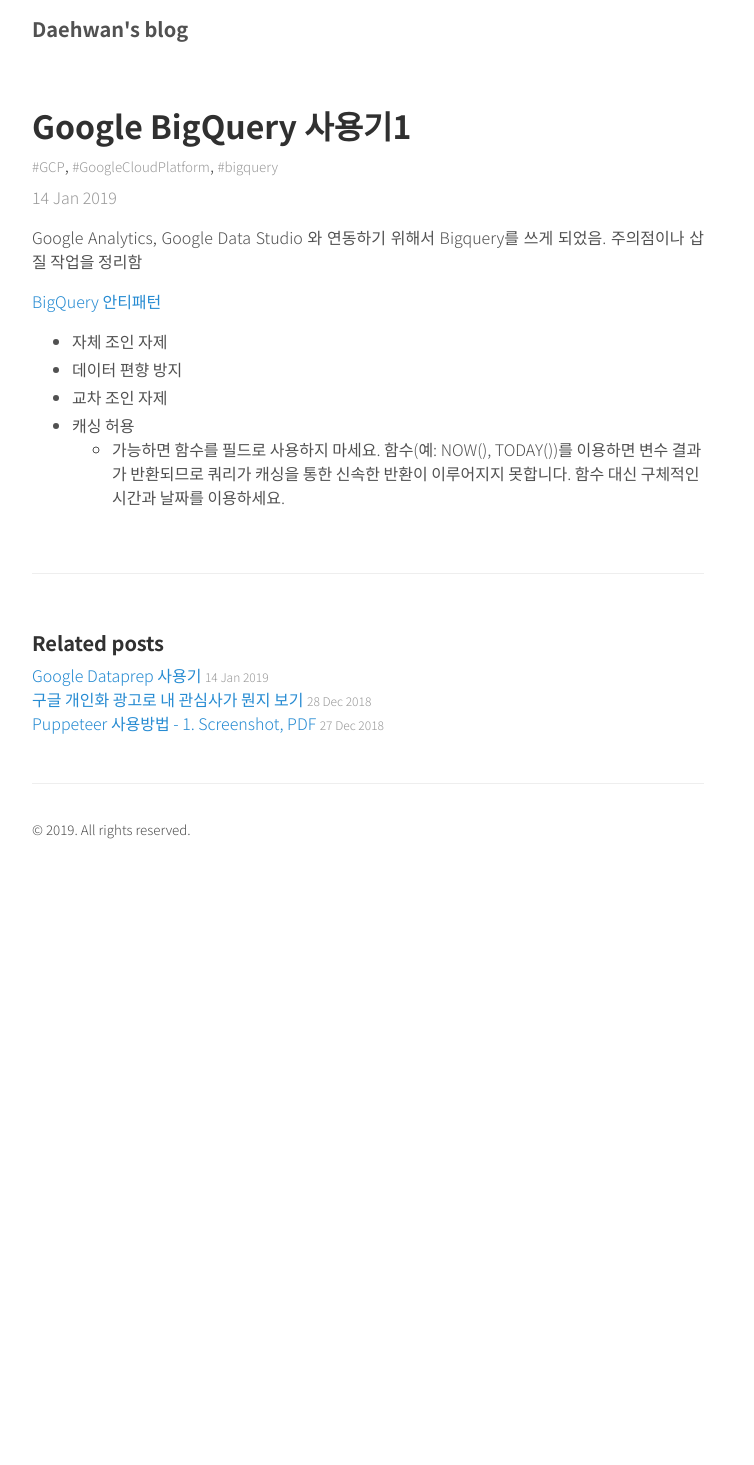
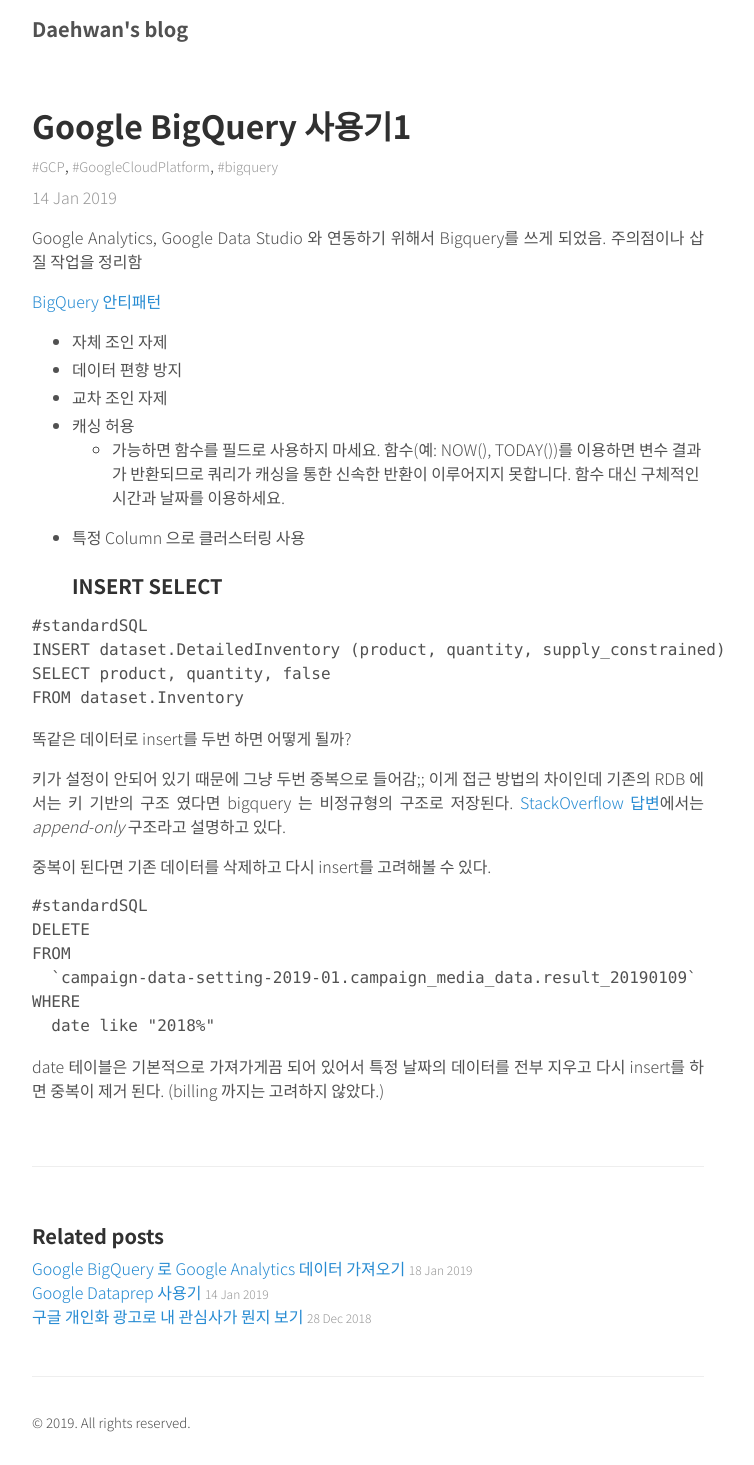
Before and after one commit to daehwann/blog, a Jekyll site: the page built from _posts/2019-01-14-google-bigquery-notes.md, in a window 1280 px wide. Shown: the whole page, without its empty margins (272-1026 px from the left). Built offline with Jekyll 4.4.1, drawn with Linux system fonts in a browser that asks for light colours; comment, search, counter and statistics services are not loaded; before the commit the page ends 900 px from its top, so only the background shows below that.

Commit message:
Add article

````diff
--- a/_posts/2019-01-14-google-bigquery-notes.md
+++ b/_posts/2019-01-14-google-bigquery-notes.md
@@ -13,3 +13,29 @@
 - 교차 조인 자제
 - 캐싱 허용
   - 가능하면 함수를 필드로 사용하지 마세요. 함수(예: NOW(), TODAY())를 이용하면 변수 결과가 반환되므로 쿼리가 캐싱을 통한 신속한 반환이 이루어지지 못합니다. 함수 대신 구체적인 시간과 날짜를 이용하세요.
+- 특정 Column 으로 클러스터링 사용
+
+  ### INSERT SELECT
+
+```SQL
+#standardSQL
+INSERT dataset.DetailedInventory (product, quantity, supply_constrained)
+SELECT product, quantity, false
+FROM dataset.Inventory
+```
+
+똑같은 데이터로 insert를 두번 하면 어떻게 될까?
+
+키가 설정이 안되어 있기 때문에 그냥 두번 중복으로 들어감;;
+이게 접근 방법의 차이인데 기존의 RDB 에서는 키 기반의 구조 였다면 bigquery 는 비정규형의 구조로 저장된다. [StackOverflow 답변](https://stackoverflow.com/a/42944926)에서는 _append-only_ 구조라고 설명하고 있다.
+
+중복이 된다면 기존 데이터를 삭제하고 다시 insert를 고려해볼 수 있다.
+```SQL
+#standardSQL
+DELETE
+FROM
+  `campaign-data-setting-2019-01.campaign_media_data.result_20190109`
+WHERE
+  date like "2018%"
+```
+date 테이블은 기본적으로 가져가게끔 되어 있어서 특정 날짜의 데이터를 전부 지우고 다시 insert를 하면 중복이 제거 된다. (billing 까지는 고려하지 않았다.)
--- /dev/null
+++ b/_posts/2019-01-18-google-analytics-link-to-bigquery.md
@@ -0,0 +1,145 @@
+---
+layout: post
+title: Google BigQuery 로 Google Analytics 데이터 가져오기
+tags: [GCP, GoogleCloudPlatform, BigQuery, GoogleAnalytics]
+---
+
+Google Analytics 데이터를 BigQuery로 가져와서 내/외부 데이터와 연동하는 작업이 필요하다.
+
+## 연결 - GA 설정
+
+연결하고자 하는 속성의 Admin > All Products 에서 BigQuery 연동을 설정할 수 있다.
+
+![]({{site.baseurl}}/public/img/2019-01-24-14-10-13.png)
+
+연결하고자 하는 프로젝트의 ID 를 입력한다.
+
+![]({{site.baseurl}}/public/img/2019-01-24-14-09-20.png)
+
+view를 선택한다. 선택한 시점으로 부터 13개월 이전까지 가져온다고 한다.
+
+![]({{site.baseurl}}/public/img/2019-01-24-14-16-29.png)
+
+테이블이 쌓일때마다 노티 메일을 주는데 매일 메일을 받으니 귀찮더라. 실패시에만 노티를 주면 될것 같다.
+
+![]({{site.baseurl}}/public/img/2019-01-24-14-18-15.png)
+
+GA 데이터 Export 시점을 설정하는건데 Ad를 바로 연결하지 않아서 주기적으로만 실행시켰다.
+
+![]({{site.baseurl}}/public/img/2019-01-24-14-20-02.png)
+
+5단계에서 Confirm 을 하면 연결이 완료된다.
+
+## 연결 - BigQuery 설정
+
+GCP 프로젝트에 GA 데이터를 쌓기 위해서는 GA 서비스가 쓰기를 할수 있도록 권한을 부여해야 한다. `analytics-processing-dev@system.gserviceaccount.com`에 `Editor` 권한을 준다.
+
+![]({{site.baseurl}}/public/img/2019-01-24-14-27-28.png)
+
+![]({{site.baseurl}}/public/img/2019-01-24-14-27-54.png)
+
+## Google Sheet 에서  데이터 가져오기
+외부에서 공유하고 사용하기 가장 편리한 건 역시 Google Sheet다. 근데 Dataprep에서 연동하려고 하니 BigQuery밖에 없는것 같다. (Google Clould Storage로의 이관은 안된다고 한다.) 로 데이터를 넣어주면 bigquery에서 불러오려고 한다.
+
+![]({{site.baseurl}}/public/img/2019-01-23-10-31-30.png)
+
+[쿼리예약](https://cloud.google.com/bigquery/docs/scheduling-queries)
+
+## Google Analytics 세션 추출
+
+```sql
+#standardSQL
+SELECT
+  date,
+  source,
+  --   total_visits,
+  total_no_of_bounces,
+  total_no_of_visits,
+  ( ( total_no_of_bounces / total_no_of_visits ) * 100 ) AS bounce_rate
+FROM (
+  SELECT
+    date,
+    trafficSource.source AS source,
+    -- 예제에서는 source 의 합으로 session의 수를 구하는데 이게 실제 GA 값이랑 차이가 좀 있음.
+    -- totals.visits로 하는게 맞을듯
+    --     COUNT ( trafficSource.source ) AS total_visits,
+    SUM ( totals.bounces ) AS total_no_of_bounces,
+    SUM ( totals.visits ) AS total_no_of_visits
+  FROM
+    `campaign-data-setting-2019-01.172827077.ga_sessions_*`
+  WHERE
+    _TABLE_SUFFIX
+      BETWEEN
+        FORMAT_DATE('%Y%m%d',DATE_SUB(CURRENT_DATE(), INTERVAL 2 DAY))
+      AND
+        --       FORMAT_DATE('%Y%m%d',DATE_SUB(CURRENT_DATE(), INTERVAL 1 DAY))
+        FORMAT_DATE('%Y%m%d',CURRENT_DATE())
+        -- GA Session 테이블에 데이터가 들어오는 시점이 실제 날짜와 거의 2일정도 차이가 남
+  GROUP BY
+    date,
+    source )
+ORDER BY
+  total_no_of_visits DESC
+```
+Google Analytics 에서 BigQuery - Session 테이블로 저장되는 시점이 이틀정도 소요된다. 만약에 아직 Session 테이블에 반영되지 않은 데이터를 보고자 하면 realtime_session 테이블을 조회해야 한다. 스키마는 realtime_session 테이블이 몇개의 필드가 추가되어 있다.
+
+![]({{site.baseurl}}/public/img/2019-01-24-14-03-58.png)
+
+다만 realtime_session에는 realtime_session_view가 추가 되어 여러개의 날짜 테이블에 쿼리를 하려면 realtime_session_2018까지 추가 해야한다. 좀 이상하긴 한데 방법을 다시 고민해봐야됨..
+
+## 개별 Pageview 조회
+```SQL
+SELECT ...
+FROM ...
+where hits.isEntrance is TRUE
+```
+hirs.isEntrace 를 일반 조건에 넣었더니 에러가 남.
+
+![]({{site.baseurl}}/public/img/2019-01-24-11-09-06.png)
+
+hit는 Array 형식으로 저장되기 때문에 [배열 작업](https://cloud.google.com/bigquery/docs/reference/standard-sql/arrays)이 필요함. 개별 Hit를 조회하기 위해서는 `Hit Record`를 `UNNEST` 해야한다. 필드에 대한 Array 여부는 스키마에서 REAPEATED 로 확인할 수 있다.
+
+![]({{site.baseurl}}/public/img/2019-01-24-13-49-45.png)
+
+
+```sql
+SELECT
+  visitorId,
+  visitId,
+  --  sessions,
+  --  bounces
+  isEntrace
+FROM (
+  SELECT
+    fullVisitorId AS visitorId,
+    visitId,
+    hits.isEntrance AS isEntrace
+    --   sum ( totals.visits ) as sessions,
+    --   sum ( totals.bounces ) as bounces
+  FROM
+    `dataset.ga_sessions_20190121`,
+    UNNEST(hits) AS hits
+  WHERE
+    fullVisitorId = "1128587411161365398"
+  GROUP BY
+    visitorId,
+    visitId,
+    hits.isEntrance )
+ORDER BY
+  visitId DESC,
+  visitorId DESC
+LIMIT
+  1000
+```
+
+Google Analytics 에서 Report 로만데이터를 보다가 raw를 보니 많이 헷갈린다.
+
+계속 해봐야지뭐.
+
+
+
+### 참고 문서
+[Set up BigQuery Export](https://support.google.com/analytics/answer/3416092)
+[Google Analytics - BigQuery Cookbok](https://support.google.com/analytics/answer/4419694?hl=en&ref_topic=3416089)
+[Google Analytics - BigQuery Scheme](https://support.google.com/analytics/answer/3437719?hl=en&ref_topic=3416089)
+[표준 SQL](https://cloud.google.com/bigquery/docs/reference/standard-sql/enabling-standard-sql#bigquery-enable-sql-web)
````
Also changed, not shown: public/img/2019-01-23-10-31-30.png (added), public/img/2019-01-24-11-09-06.png (added), public/img/2019-01-24-13-49-45.png (added), public/img/2019-01-24-14-03-58.png (added), public/img/2019-01-24-14-09-20.png (added), public/img/2019-01-24-14-10-13.png (added), public/img/2019-01-24-14-16-29.png (added), public/img/2019-01-24-14-18-15.png (added), public/img/2019-01-24-14-20-02.png (added), public/img/2019-01-24-14-27-28.png (added), public/img/2019-01-24-14-27-54.png (added).
